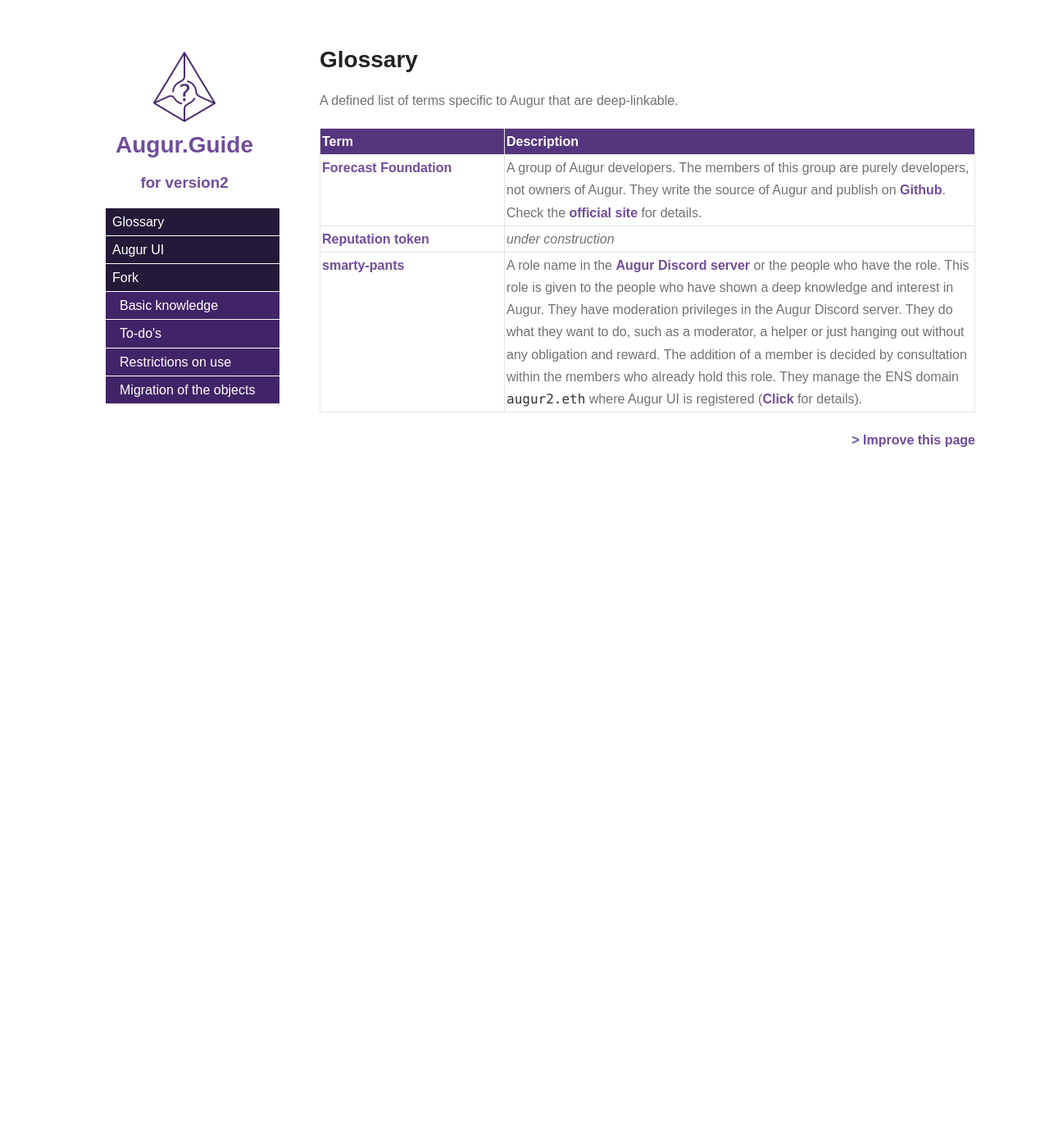
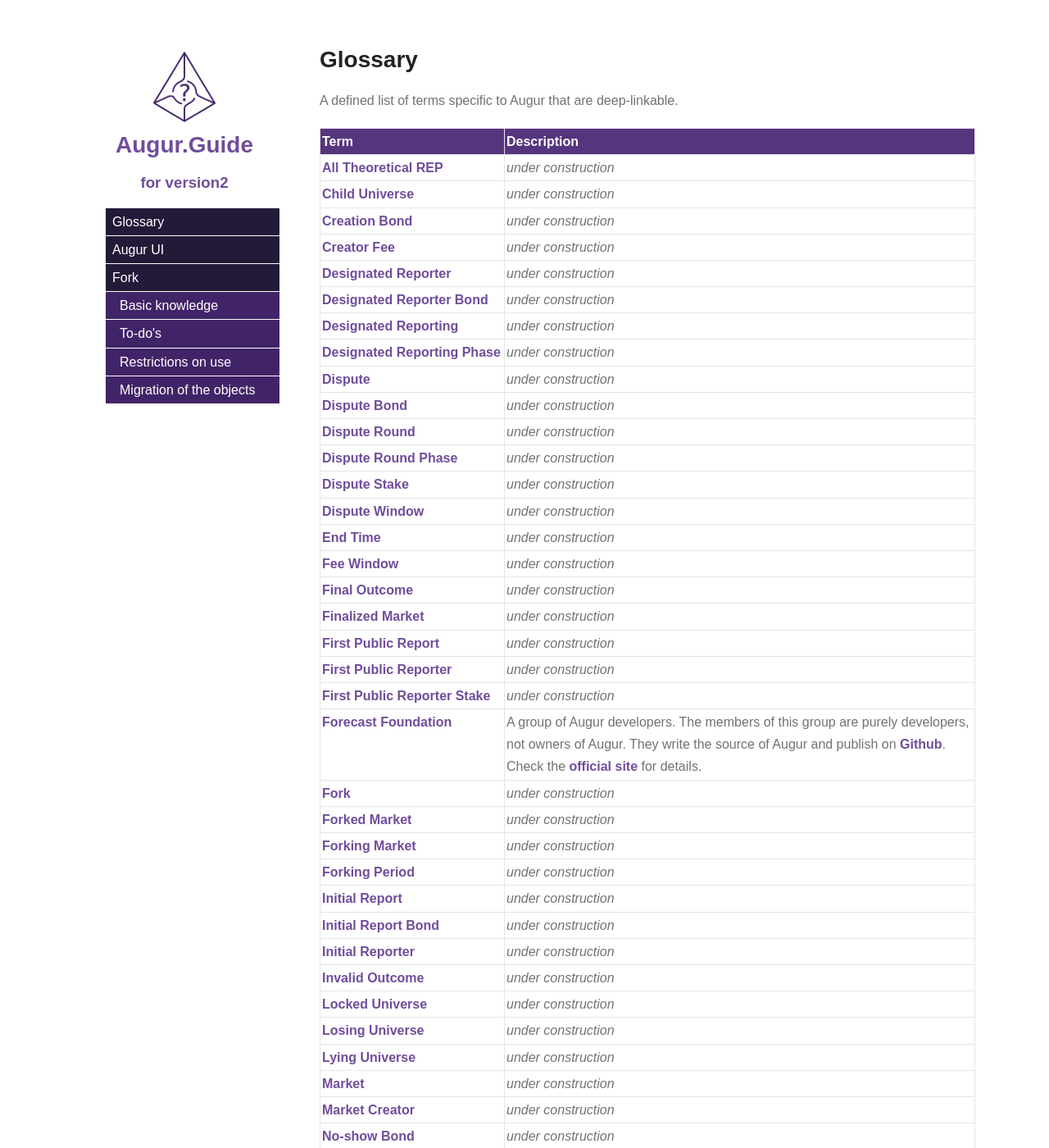
Before and after one commit to MicahZoltu/Augur.Guide-for-IPFS, a Jekyll site: the page built from collections/_version2-english/7-glossary.md, in a window 1280 px wide and 1400 px high. Shown: the whole window at 82% size. Built offline with Jekyll 4.4.1, drawn with Linux system fonts in a browser that asks for light colours; comment, search, counter and statistics services are not loaded; some of the changed text lies outside the part shown.

Commit message:
[glossary] Add headers (no body)

```diff
--- a/_data/version2-english/glossary.yml
+++ b/_data/version2-english/glossary.yml
@@ -1,5 +1,65 @@
-Forecast Foundation         : A group of Augur developers. The members of this group are purely developers, not owners of Augur. They write the source of Augur and publish on <a href="https://github.com/AugurProject" target="_blank">Github</a>. Check the <a href="https://forecastfoundation.org/" target="_blank">official site</a> for details.
-
-Reputation token            : <i>under construction</i>
-
-smarty-pants                : A role name in the <a href="https://invite.augur.net/" target="_blank">Augur Discord server</a> or the people who have the role. This role is given to the people who have shown a deep knowledge and interest in Augur. They have moderation privileges in the Augur Discord server. They do what they want to do, such as a moderator, a helper or just hanging out without any obligation and reward. The addition of a member is decided by consultation within the members who already hold this role. They manage the ENS domain <code>augur2.eth</code> where Augur UI is registered (<a href="/version2-english/8-augur-ui.html#augur2eth" target="_blank">Click</a> for details).
+All Theoretical REP: <i>under construction</i>
+Child Universe: <i>under construction</i>
+Creation Bond: <i>under construction</i>
+Creator Fee: <i>under construction</i>
+Designated Reporter: <i>under construction</i>
+Designated Reporter Bond: <i>under construction</i>
+Designated Reporting: <i>under construction</i>
+Designated Reporting Phase: <i>under construction</i>
+Dispute: <i>under construction</i>
+Dispute Bond: <i>under construction</i>
+Dispute Round: <i>under construction</i>
+Dispute Round Phase: <i>under construction</i>
+Dispute Stake: <i>under construction</i>
+Dispute Window: <i>under construction</i>
+End Time: <i>under construction</i>
+Fee Window: <i>under construction</i>
+Final Outcome: <i>under construction</i>
+Finalized Market: <i>under construction</i>
+First Public Report: <i>under construction</i>
+First Public Reporter: <i>under construction</i>
+First Public Reporter Stake: <i>under construction</i>
+Forecast Foundation: A group of Augur developers. The members of this group are purely developers, not owners of Augur. They write the source of Augur and publish on <a href="https://github.com/AugurProject" target="_blank">Github</a>. Check the <a href="https://forecastfoundation.org/" target="_blank">official site</a> for details.
+Fork: <i>under construction</i>
+Forked Market: <i>under construction</i>
+Forking Market: <i>under construction</i>
+Forking Period: <i>under construction</i>
+Initial Report: <i>under construction</i>
+Initial Reporter: <i>under construction</i>
+Initial Report Bond: <i>under construction</i>
+Invalid Outcome: <i>under construction</i>
+Locked Universe: <i>under construction</i>
+Losing Universe: <i>under construction</i>
+Lying Universe: <i>under construction</i>
+Market: <i>under construction</i>
+Market Creator: <i>under construction</i>
+No-show Bond: <i>under construction</i>
+Non-Finalized Market: <i>under construction</i>
+Open Interest: <i>under construction</i>
+Open Reporting Phase: <i>under construction</i>
+Outcome: <i>under construction</i>
+Parent Universe: <i>under construction</i>
+Participation Token: <i>under construction</i>
+REP Bond: <i>under construction</i>
+REPv1: <i>under construction</i>
+REPv2: <i>under construction</i>
+ROI: <i>under construction</i>
+Report: <i>under construction</i>
+Reporter: <i>under construction</i>
+Reporting Fee: <i>under construction</i>
+Reporting Fee Pool: <i>under construction</i>
+Reputation Token: <i>under construction</i>
+Smart Contract: <i>under construction</i>
+Settlement: <i>under construction</i>
+Share: <i>under construction</i>
+Sibling Universe: <i>under construction</i>
+smarty-pants: A role name in the <a href="https://invite.augur.net" target="_blank">Augur Discord server</a> or the people who have the role. This role is given to the people who have shown a deep knowledge and interest in Augur. They have moderation privileges in the Augur Discord server. They do what they want to do, such as a moderate, help out, or just chat without any obligation nor reward. The addition of a member is decided by consultation within the members who already hold this role. They manage the ENS domain <code>augur2.eth</code> where Augur UI is registered (<a href="/version2-english/8-augur-ui.html#augur2eth" target="_blank">Click</a> for details).
+Tentative Outcome: <i>under construction</i>
+Trading Fee: <i>under construction</i>
+Transaction Fee: <i>under construction</i>
+Truth Universe: <i>under construction</i>
+Unfilled Order: <i>under construction</i>
+Universe: <i>under construction</i>
+Validity Bond: <i>under construction</i>
+Waiting For Window Phase: <i>under construction</i>
+Winning Universe: <i>under construction</i>
```
